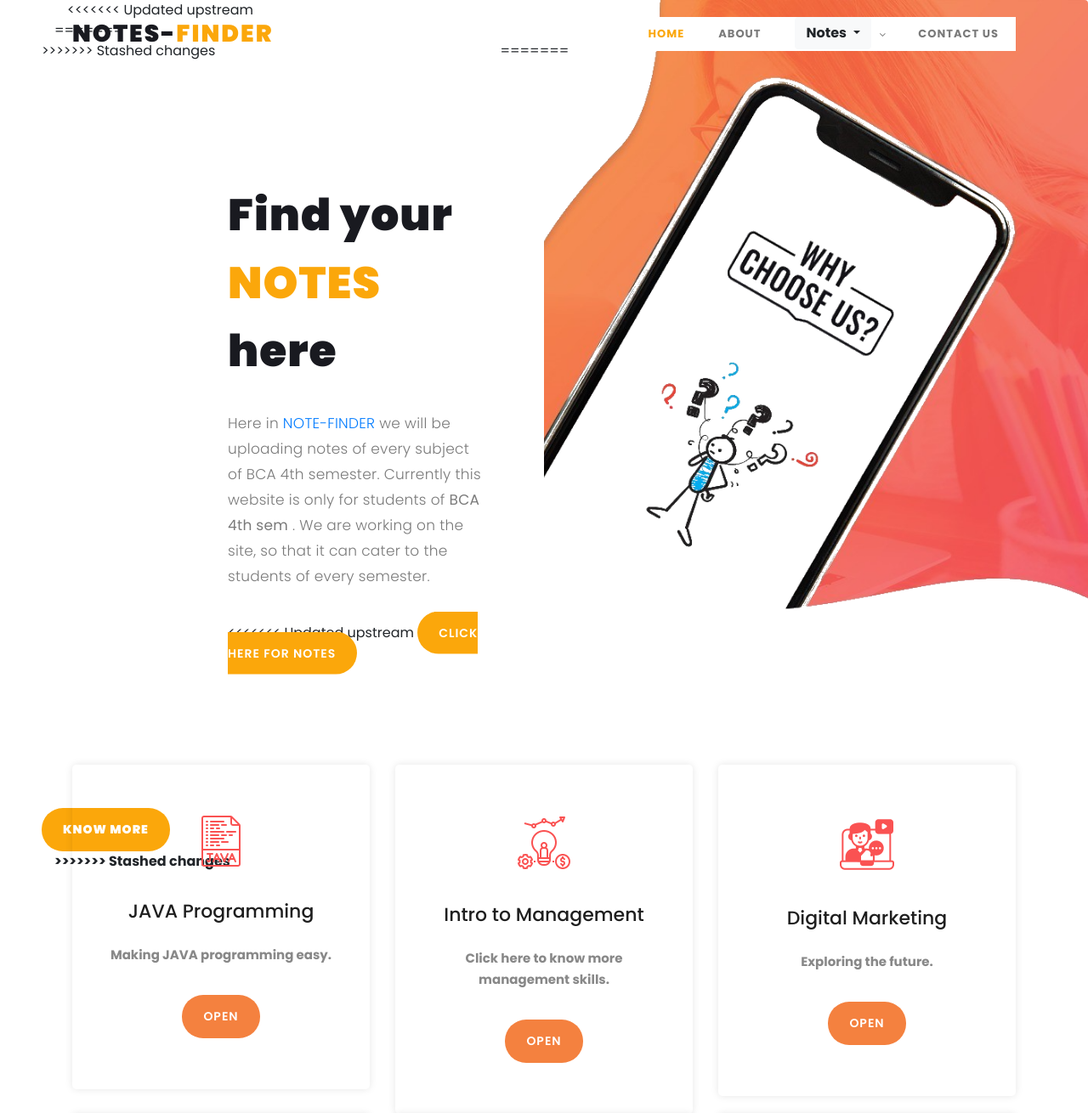
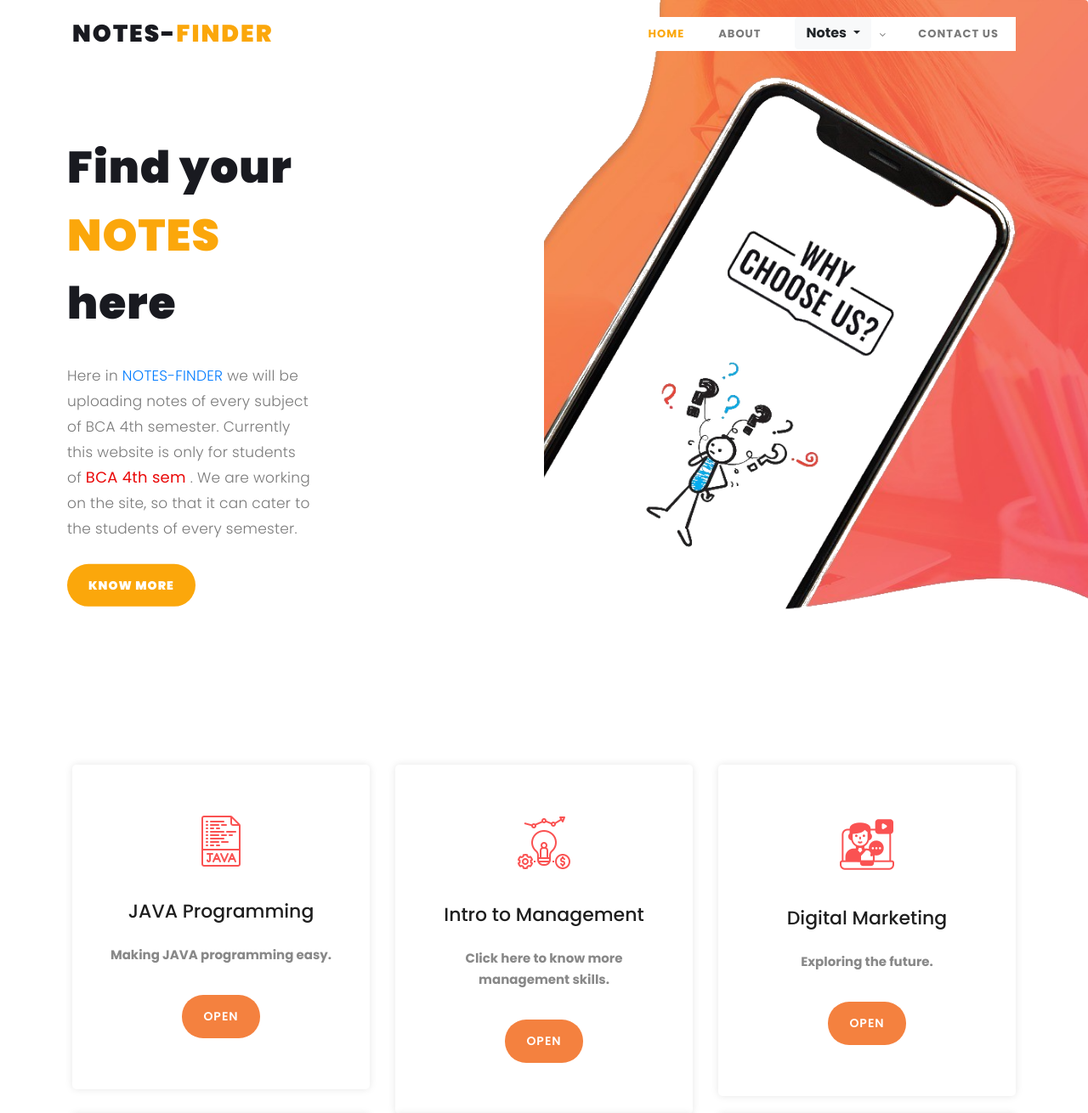
Before and after one commit to pranjaltiwari029/notes-finder, a Django app: page / in a window 1280 px wide. Shown: the top 1310 px of the page at 85% size. Run offline with Django 3.2, Linux system fonts and the light colour scheme; some libraries are stand-ins or nearby versions.

Commit message:
notes finder

```diff
--- a/notes/template/index.html
+++ b/notes/template/index.html
@@ -111,32 +111,32 @@ https://templatemo.com/tm-540-lava-landing-page
 
         <div class="header-text">
             <div class="container">
-<<<<<<< Updated upstream
-                <div class="row">
+
+                <!-- <div class="row">
                     <div class="d-lg-none col-md-12 col-sm-12 col-xs-12"
                     data-scroll-reveal="enter left move 30px over 0.6s after 0.4s">
-                    <img src="{% static 'assets/images/hero.png' %}" class="rounded img-fluid d-block mx-auto" style="height: 100vh;object-fit: contain;" alt="App">
-                </div>
-=======
+                    <img src="{% static 'assets/images/hero1.png' %}" class="rounded img-fluid d-block mx-auto" style="height: 100vh;object-fit: contain;" alt="App">
+                </div> -->
+
 
                 <div class="row">
 
->>>>>>> Stashed changes
+
                     <div class="left-text col-lg-6 col-md-12 col-sm-12 col-xs-12"
                         data-scroll-reveal="enter left move 30px over 0.6s after 0.4s">
                         <h1>Find your <em>NOTES</em> here</h1>
-                        <p>Here in <a href="#about">NOTE-FINDER</a> we will be uploading notes of every subject of  BCA 4th semester. Currently this website is only for students of <b> BCA 4th sem</b> . We are working on the site, so that it can cater to the students of every semester.</p>
-<<<<<<< Updated upstream
-                        <a href="#about" class="main-button-slider">click  here for   NOTES</a>
+                        <p>Here in <a href="#about">NOTES-FINDER</a> we will be uploading notes of every subject of  BCA 4th semester. Currently this website is only for students of <b style="color:#ea0909; font-size:large"> BCA 4th sem</b> . We are working on the site, so that it can cater to the students of every semester.</p>
+
+                        <!-- <a href="#about" class="main-button-slider">click  here for   NOTES</a>
 
                     </div>
+                     -->
 
-=======
                         <a href="#promotion" class="main-button-slider"><b>Know More</a>
 
                     </div>
 
->>>>>>> Stashed changes
+
                 </div>
             </div>
 
```
Also changed, not shown: notes/template/base.html (+10 -2 lines), notes/functions/static/assets/images/12.png (added), notes/functions/static/assets/images/hello.png (added), notes/functions/static/assets/images/hero1.png (added).
